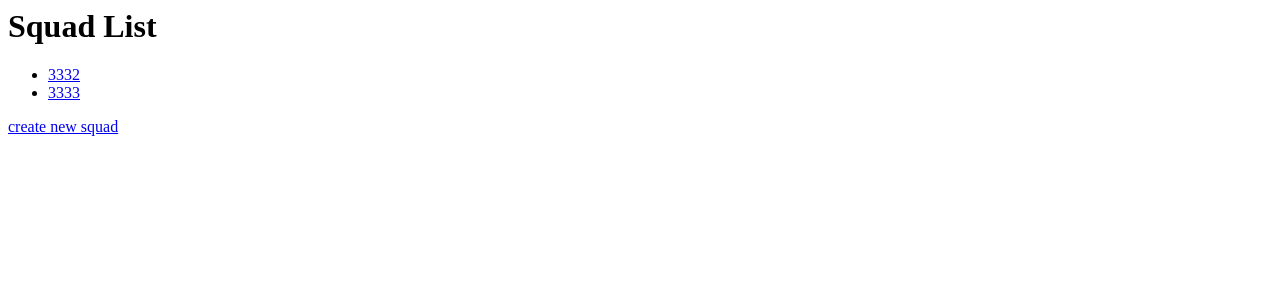
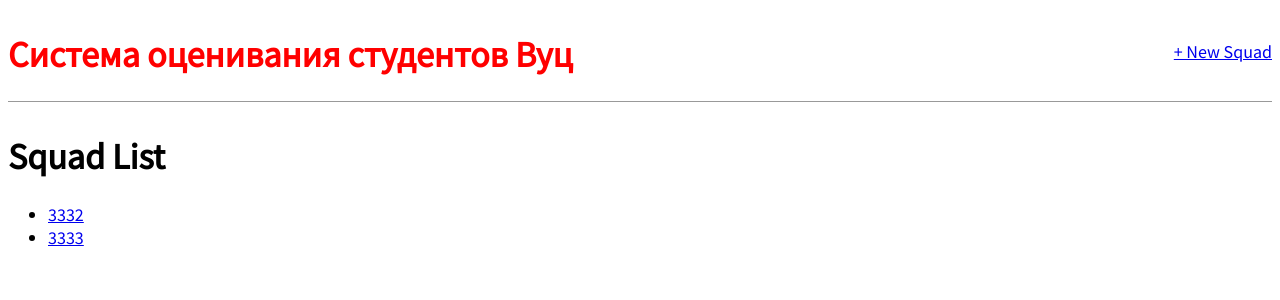
Before and after one commit to Rishatco/mark_system, a Django app: page / in a window 1280 px wide. Shown: the top 300 px of the page. Run offline with Django 3.2, Linux system fonts and the light colour scheme; data comes from the database, SQL or seed files in the repository; both versions use the stored data as it was after the commit.

Commit message:
Добавил стиль

```diff
--- a/system/firstapp/models.py
+++ b/system/firstapp/models.py
@@ -1,18 +1,15 @@
-from datetime import datetime
-
+import django
+from django.utils.timezone import timezone
 from django.db import models
-
 
 # Create your models here.
 from django.urls import reverse
-from django.views import generic
-
 
 class StudentModel(models.Model):
     surname = models.CharField(max_length=80,verbose_name="фамилия")
     name = models.CharField(max_length=80, verbose_name='имя')
     patronymic = models.CharField(max_length=80, verbose_name='отчество')
-    birthday = models.DateField(verbose_name='день рождения', default=datetime.now())
+    birthday = models.DateField(verbose_name='день рождения', default= django.utils.timezone.now())
     squad = models.ForeignKey(to="SquadModel", on_delete=models.CASCADE, verbose_name='номер взвода')
 
     class Meta:
--- /dev/null
+++ b/system/firstapp/templates/base.html
@@ -0,0 +1,23 @@
+{% load static %}
+<html>
+  <head>
+    <title>Система оценивания студентов Вуц</title>
+    <link href="https://fonts.googleapis.com/css?family=Source+Sans+Pro:400"
+    rel="stylesheet">
+    <link href="{% static 'css/style.css' %}" rel="stylesheet">
+  </head>
+  <body>
+    <div>
+      <header>
+        <div class="nav-left">
+          <h1><a href="{% url 'squads' %}">Система оценивания студентов Вуц</a></h1>
+        </div>
+        <div class="nav-right">
+          <a href="{% url 'squad-create' %}">+ New Squad</a>
+        </div>
+      </header>
+      {% block content %}
+      {% endblock content %}
+    </div>
+  </body>
+</html>
--- a/system/firstapp/templates/firstapp/squadmodel_confirm_delete.html
+++ b/system/firstapp/templates/firstapp/squadmodel_confirm_delete.html
@@ -1,8 +1,8 @@
-
+{% extends 'base.html' %}
 {% block content%}
 <h1>Delete squad</h1>
     <form action="" method="post">{% csrf_token %}
-      <p>Are you sure you want to delete squad "{{ squad.number }}"?</p>
+      <p>Are you sure you want to delete squad "{{ squadmodel.number }}"?</p>
       <input type="submit" value="Confirm" />
     </form>
 {% endblock content %}
--- a/system/firstapp/templates/firstapp/squadmodel_create.html
+++ b/system/firstapp/templates/firstapp/squadmodel_create.html
@@ -1,3 +1,4 @@
+{% extends 'base.html' %}
 {% block content %}
 <script src="https://code.jquery.com/jquery-3.6.0.js"></script>
 <script src="../../../static/scripts/addrow.js"></script>
--- a/system/firstapp/templates/firstapp/squadmodel_detail.html
+++ b/system/firstapp/templates/firstapp/squadmodel_detail.html
@@ -1,4 +1,4 @@
-
+{% extends 'base.html' %}
 {% block content %}
     <h1>Title: {{squadmodel.number}}</h1>
 
--- a/system/firstapp/templates/firstapp/squadmodel_form.html
+++ b/system/firstapp/templates/firstapp/squadmodel_form.html
@@ -1,3 +1,4 @@
+{% extends 'base.html' %}
 {% block content %}
 <script src="https://code.jquery.com/jquery-3.6.0.js"></script>
 <script src="../../../static/scripts/addrow.js"></script>
--- a/system/firstapp/templates/firstapp/squadmodel_list.html
+++ b/system/firstapp/templates/firstapp/squadmodel_list.html
@@ -1,3 +1,4 @@
+{% extends 'base.html' %}
 <title>Squads</title>
 {% block content %}
   <h1>Squad List</h1>
@@ -12,5 +13,4 @@
   {% else %}
     <p>There are no squad.</p>
   {% endif %}
-<p><a href="/squads/create">create new squad</a></p>
 {% endblock %}
--- a/system/static/css/style.css
+++ b/system/static/css/style.css
@@ -1,29 +1,47 @@
-html, body {
-    width: 100%;
-    height: 100%;
-    margin: 0;
-    padding: 0;
-    overflow: hidden;
+body {
+  font-family: 'Source Sans Pro', sans-serif;
+  font-size: 18px;
 }
 
-.parent {
-    width: 100%;
-    height: 100%;
-    position: absolute;
-    top: 0;
-    left: 0;
-    overflow: auto;
+header {
+  border-bottom: 1px solid #999;
+  margin-bottom: 2rem;
+  display: flex;
 }
 
-.block {
-    width: 250px;
-    height: 250px;
-    position: absolute;
-    top: 0;
-    right: 0;
-    bottom: 0;
-    left: 0;
-    margin: auto;
-    background: #60a839;
+header h1 a {
+  color: red;
+  text-decoration: none;
+}
 
+.nav-left {
+  margin-right: auto;
 }
+
+.nav-right {
+  display: flex;
+  padding-top: 2rem;
+}
+
+.post-entry {
+  margin-bottom: 2rem;
+}
+
+.post-entry h2 {
+  margin: 0.5rem 0;
+}
+
+.post-entry h2 a,
+.post-entry h2 a:visited {
+  color: blue;
+  text-decoration: none;
+}
+
+.post-entry p {
+  margin: 0;
+  font-weight: 400;
+}
+
+.post-entry h2 a:hover {
+  color: red;
+}
--- a/system/system/settings.py
+++ b/system/system/settings.py
@@ -37,8 +37,8 @@ INSTALLED_APPS = [
     'django.contrib.sessions',
     'django.contrib.messages',
     'django.contrib.staticfiles',
-    'firstapp.apps.FirstappConfig',
-    "django_tables2"
+    "django_tables2",
+    'firstapp'
 ]
 
 MIDDLEWARE = [
--- a/system/templates/squadmodel_create.html
+++ b/system/templates/squadmodel_create.html
@@ -1,3 +1,4 @@
+{% extends 'base.html' %}
 {% block content %}
 <script src="https://code.jquery.com/jquery-3.6.0.js"></script>
 <script src="../../../static/scripts/addrow.js"></script>
```
Also changed, not shown: system/firstapp/templates/firstapp/base.html (added, +23 -0 lines), system/db.sqlite3.
